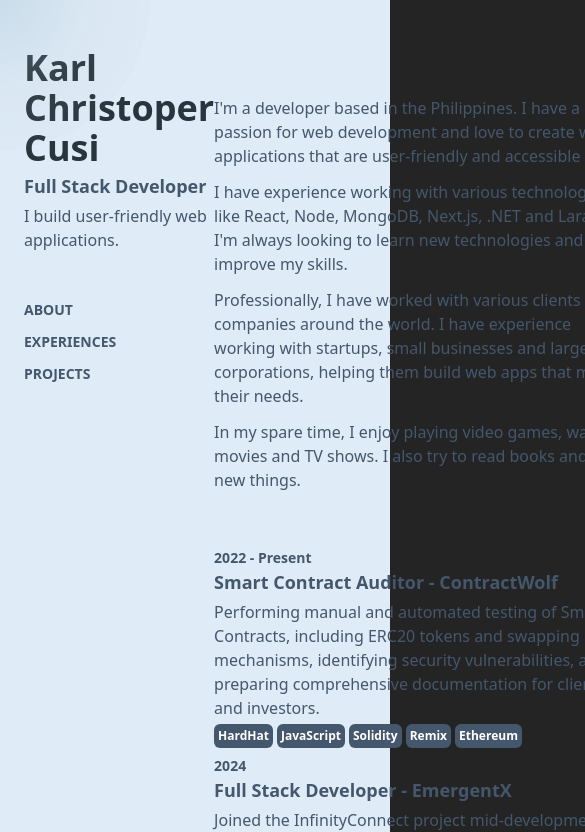
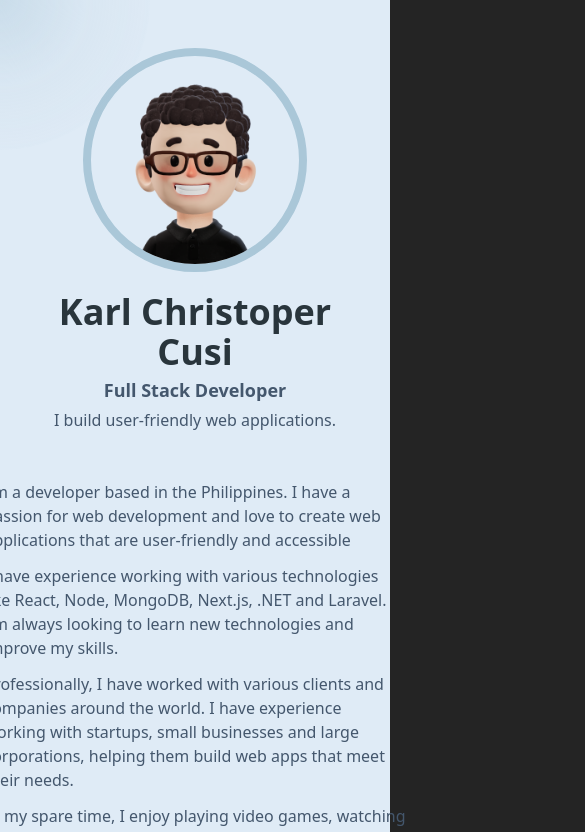
Before and after one commit to kgcusi/portfolio, a React (Vite) app: page / in a window 390 px wide. Shown: the top 832 px of the page, 585 px wide, since content can reach past the window. Built offline with nearby package versions, Linux system fonts and the light colour scheme.

Commit message:
Avatar and Responsive Design

```diff
--- a/src/App.tsx
+++ b/src/App.tsx
@@ -4,6 +4,7 @@ import Header from './components/Header';
 import Nav from './components/Nav';
 import Experiences from './components/Experiences';
 import CursorGradient from './components/CursorGradient';
+import Avatar from '../public/karl-avatar.png';
 
 function App() {
   const [cursorPosition, setCursorPosition] = useState({ x: 0, y: 0 });
@@ -22,9 +23,14 @@ function App() {
   return (
     <div className="bg-custom-light">
       <CursorGradient cursorPosition={cursorPosition} />
-      <div className="flex mx-auto min-h-screen max-w-screen-xl px-6 py-12 font-sans md:px-12 md:py-20 lg:px-24 lg:py-10">
+      <div className="flex flex-col md:flex-row items-center md:items-start mx-auto min-h-screen max-w-screen-xl px-6 py-12 font-sans md:px-12 md:py-20 lg:px-24 lg:py-10">
         <div className="lg:sticky lg:top-0 lg:flex lg:max-h-screen lg:w-1/2 lg:flex-col lg:justify-between lg:py-10">
-          <div className="">
+          <div className="flex flex-col items-center md:items-start justify-center text-center md:text-start">
+            <img
+              alt="avatar"
+              src={Avatar}
+              className="w-56 h-56 rounded-full border-custom-sky border-8 mb-5"
+            />
             <Header />
             <Nav />
           </div>
--- a/src/components/Nav.tsx
+++ b/src/components/Nav.tsx
@@ -1,6 +1,6 @@
 export default function Nav() {
   return (
-    <section>
+    <section className="hidden md:block">
       <ul className="text-custom-slate uppercase text-sm font-bold py-12 flex flex-col gap-3">
         <li>About</li>
         <li>Experiences</li>
```
Also changed, not shown: public/karl-avatar.png (added), 1 other file (tests, documents, lock files or other folders).
